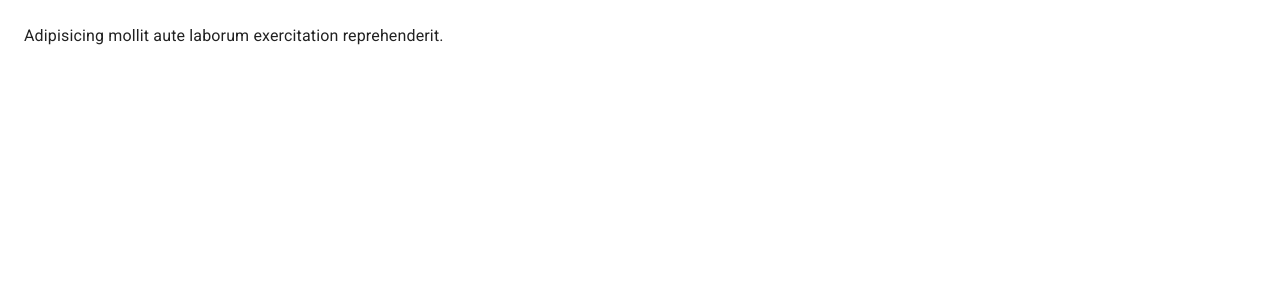
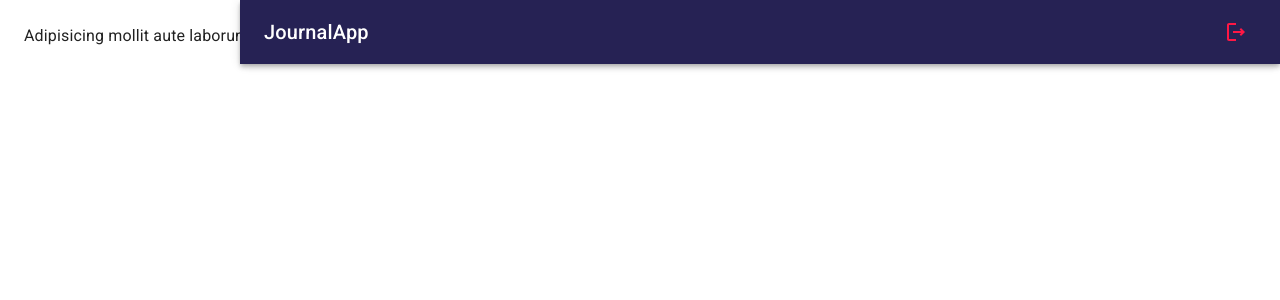
Before and after one commit to Oen844/journal-app-react, a React (Vite) app: page / in a window 1280 px wide. Shown: the top 300 px of the page. Built offline with nearby package versions, Linux system fonts and the light colour scheme.

Commit message:
create navbar

```diff
--- /dev/null
+++ b/src/journal/components/NavBar.jsx
@@ -0,0 +1,36 @@
+import { LogoutOutlined, MenuOutlined } from '@mui/icons-material'
+import { AppBar, Grid, IconButton, Toolbar, Typography } from '@mui/material'
+import React from 'react'
+
+export const NavBar = ({ drawerWidth = 240 }) => {
+    return (
+        <AppBar
+            position='fixed'
+            sx={{
+                width: { sm: `calc(100% - ${drawerWidth}px)` },
+                ml: { sm: `${drawerWidth}px` }
+            }}
+        >
+            <Toolbar>
+                <IconButton
+                    color='inherit'
+                    edge='start'
+                    sx={{ mr: 2, display: { sm: 'none' } }}
+                >
+                    <MenuOutlined />
+                </IconButton>
+
+                <Grid container direction='row' justifyContent='space-between' alignItems="center">
+                    <Typography variant='h6' noWrap component='div'> JournalApp</Typography>
+
+                    <IconButton color='error'>
+                        <LogoutOutlined />
+                    </IconButton>
+
+                </Grid>
+
+            </Toolbar>
+
+        </AppBar>
+    )
+}
--- /dev/null
+++ b/src/journal/components/index.js
@@ -0,0 +1 @@
+export * from './NavBar';
--- a/src/journal/layout/JournalLayout.jsx
+++ b/src/journal/layout/JournalLayout.jsx
@@ -1,12 +1,14 @@
 import { Box } from '@mui/system'
-import React from 'react';
+import React from 'react'
+import { NavBar } from '../components';
 
-const draweWidth = 240;
+const drawerWidht = 4640;
 
 export const JournalLayout = ({children}) => {
     return (
         <Box sx={{ display: 'flex' }}>
 
+            <NavBar drawerWidht={drawerWidht} />
 
             <Box
                 component='main'
```
